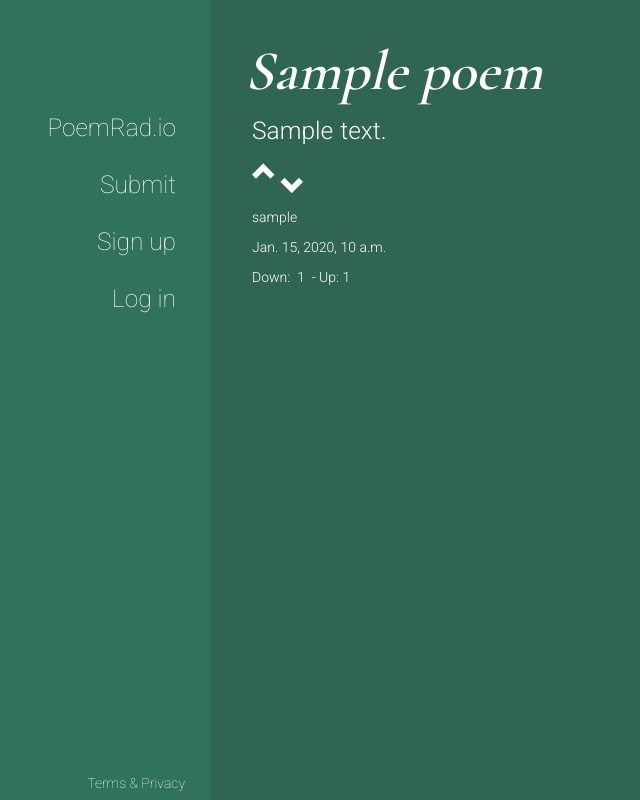
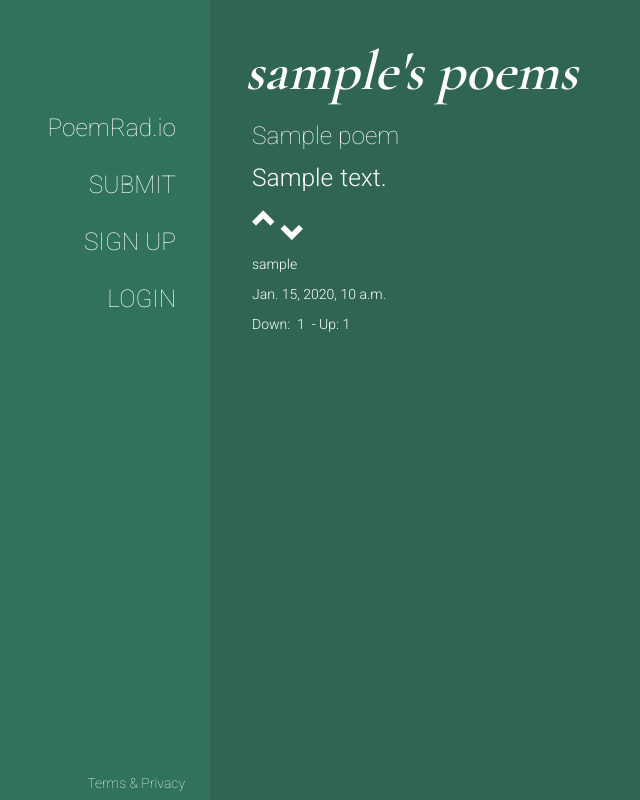
Before and after one commit to lukemeierj/poemradio, a Django app: a page that uses templates/base.html in a window 1280 px wide. Shown: the whole page, without its empty margins (0-640 px from the left). Run offline with Django 3.2, Linux system fonts and the light colour scheme; tables that the repository leaves empty hold one stand-in row (values such as "Sample post"); some libraries are stand-ins or nearby versions.

Commit message:
Add flagging, minor aesthetic changes

```diff
--- a/poem/models.py
+++ b/poem/models.py
@@ -14,6 +14,7 @@
     source = models.URLField(max_length=200, blank=True, null = True)
     tags = models.ManyToManyField('tags.Tag', default = None, blank = True)
     comments = models.ManyToManyField('Comment', default = None, blank = True, related_name = "comments")
+    flagged = models.BooleanField(default = False)
 
     def getAvgVote(self):
         return (upvotes-downvotes)/float(sum((upvotes, downvotes, novotes)))
--- a/poemUser/models.py
+++ b/poemUser/models.py
@@ -32,7 +32,7 @@
 
     #Returns lists in tuple, (selfVotes, foreignVotes)
     def getSharedReads(self, foreignPoemUserObj):
-        commonPoems = Poem.objects.filter(reads__owner = self).filter(reads__owner = foreignPoemUserObj)
+        commonPoems = Poem.objects.filter(reads__owner = self).filter(reads__owner = foreignPoemUserObj).filter(flagged = False)
         selfReads = Read.objects.filter(poem__in=commonPoems).filter(owner = self)
         foreignReads = Read.objects.filter(poem__in=commonPoems).filter(owner = foreignPoemUserObj)
         return (selfReads, foreignReads)
@@ -68,7 +68,7 @@
         self.save()
 
     def getUnread(self):
-        unread = Poem.objects.exclude(reads__owner = self)
+        unread = Poem.objects.exclude(reads__owner = self).filter(flagged=False)
         return unread
     @classmethod
     #TODO:  OPTIMIZE RANDOM FOR ALL()
@@ -88,7 +88,7 @@
             self.updateSimilars(neighbors)
 
         neighborlyPoems = Poem.objects.filter(
-            reads__owner__in = self.similar.all()).exclude(reads__owner = self)
+            reads__owner__in = self.similar.all()).exclude(reads__owner = self).filter(flagged = False)
 
         if(n<=neighborlyPoems.count()):
             randomIndices = random.sample(range(0, neighborlyPoems.count()), n)
--- a/poemUser/views.py
+++ b/poemUser/views.py
@@ -26,7 +26,7 @@
         userObj = User.objects.get(username = username.lower())
     except User.DoesNotExist:
         return HttpResponse("User does not exist.")
-    return render(request, 'poemUser/profile.html', {'poems': Poem.objects.filter(author = userObj.poemuser)})
+    return render(request, 'poemUser/profile.html', {'poems': Poem.objects.filter(author = userObj.poemuser), 'thisUser': userObj})
 
 
 #Style types: random, squenence, and curated
--- a/poemradio/static/poem/style/main.css
+++ b/poemradio/static/poem/style/main.css
@@ -15,12 +15,13 @@
 h1, h2, .subject {
   font-family: 'Cormorant Garamond', serif;
   font-style: italic;
+  font-weight: 200;
 
 }
-h1{
 
+h1 {
+  font-size: 4em;
   margin-left: -7px;
-  font-size: 4em;
   max-width: 40vw;
   -ms-word-break: break-word;
   word-break: break-word;
@@ -226,8 +227,10 @@
   position: fixed;
   top: 8em;
   right: 8em;
-  width: 20em;
-  height: 20em;
+  width: 30vmin;
+  height: 70vmin;
+  min-width: 15em;
+  min-height: 15em;
   border:6px;
   border-color: rgba(255, 255, 255, .4);
   border-radius: 3px;
--- a/templates/base.html
+++ b/templates/base.html
@@ -49,22 +49,22 @@
                     <a href="/"><h3>PoemRad.io</h3></a>
                 </div>
                 <div class = "row async-load">
-                    <a href="/submit"><h3>Submit</h3></a>
+                    <a href="/submit"><h3>SUBMIT</h3></a>
                 </div>
                 {% if not user.is_authenticated %}
                     <div class = "row async-load">
 
-                        <a href = "/accounts/signup"><h3>Sign up</h3></a>
+                        <a href = "/accounts/signup"><h3>SIGN UP</h3></a>
 
                     </div>
                 {% endif %}
                 <div class = "row async-load">
                     {% if user.is_authenticated %}
 
-                    <a href = "/accounts/logout"><h3>Log out</h3></a>
+                    <a href = "/accounts/logout"><h3>LOGOUT</h3></a>
 
                     {% else %}
-                    <a href = "/accounts/login"><h3>Log in</h3></a>
+                    <a href = "/accounts/login"><h3>LOGIN</h3></a>
                     {% endif %}
                 </div>
                 <div class = "row async-load">
--- a/templates/poem/poem.html
+++ b/templates/poem/poem.html
@@ -9,8 +9,7 @@
 				<p class = "vote-btn glyphicon glyphicon-chevron-up upvote" data-vote = "1"></p>
 				<p class = "vote-btn glyphicon glyphicon-chevron-down downvote" data-vote = "-1"></p>
 				<a href = "..{% url 'user:showUser' poem.author.user.username %}" class = "poem-author"><p class = "small">{{poem.author.user.username}}</p></a>
-				<p class="small">{{poem.creation}}</p>
-				<p class = "small">Down: <span id="downvotes"> {{poem.downvotes}} </span> - Up: <span id="upvotes">{{poem.upvotes}} </span></p>
+				<!-- <p class = "small">Down: <span id="downvotes"> {{poem.downvotes}} </span> - Up: <span id="upvotes">{{poem.upvotes}} </span></p> -->
 			</div>
 
 {% endblock %}
--- a/templates/poemUser/profile.html
+++ b/templates/poemUser/profile.html
@@ -1,16 +1,11 @@
 {% extends "poem/base.html" %}
 
 {% block content %}
-
+<h1>{{ thisUser.username }}'s poems</h1>
 {% for poem in poems %}
 
     <div class = "poem-content" data-pk= {{poem.pk}}>
-        {% if poem.title|length > 25 %}
-        <h1 id = "long-title" class="title"><a href = /{{poem.pk}}>{{poem.title}}</a></h1>
-        <h1 id = "short-title" class="title"><a href = /{{poem.pk}}>{{poem.title|slice:":25"}}...</a></h1>
-        {% else %}
-        <h1 class="title"><a href = /{{poem.pk}}>{{poem.title}}</a></h1>
-        {% endif %}
+        <h3 class="title"><a href = /{{poem.pk}}>{{poem.title}}</a></h3>
 
 
         <p class = "poem-text">{{poem.text}}</p><br>
```
Also changed, not shown: poem/migrations/0006_auto_20170107_0207.py (added).
